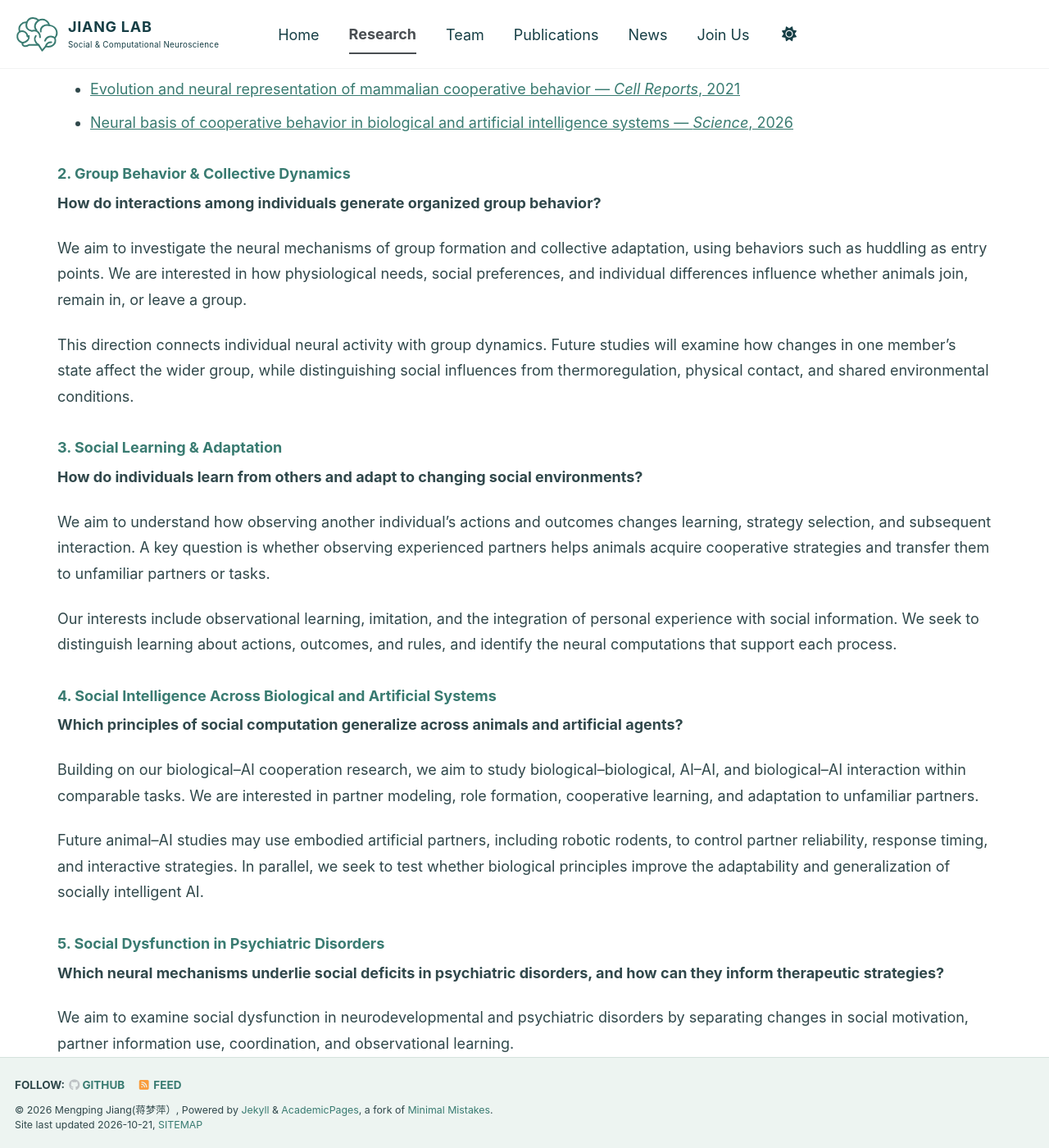
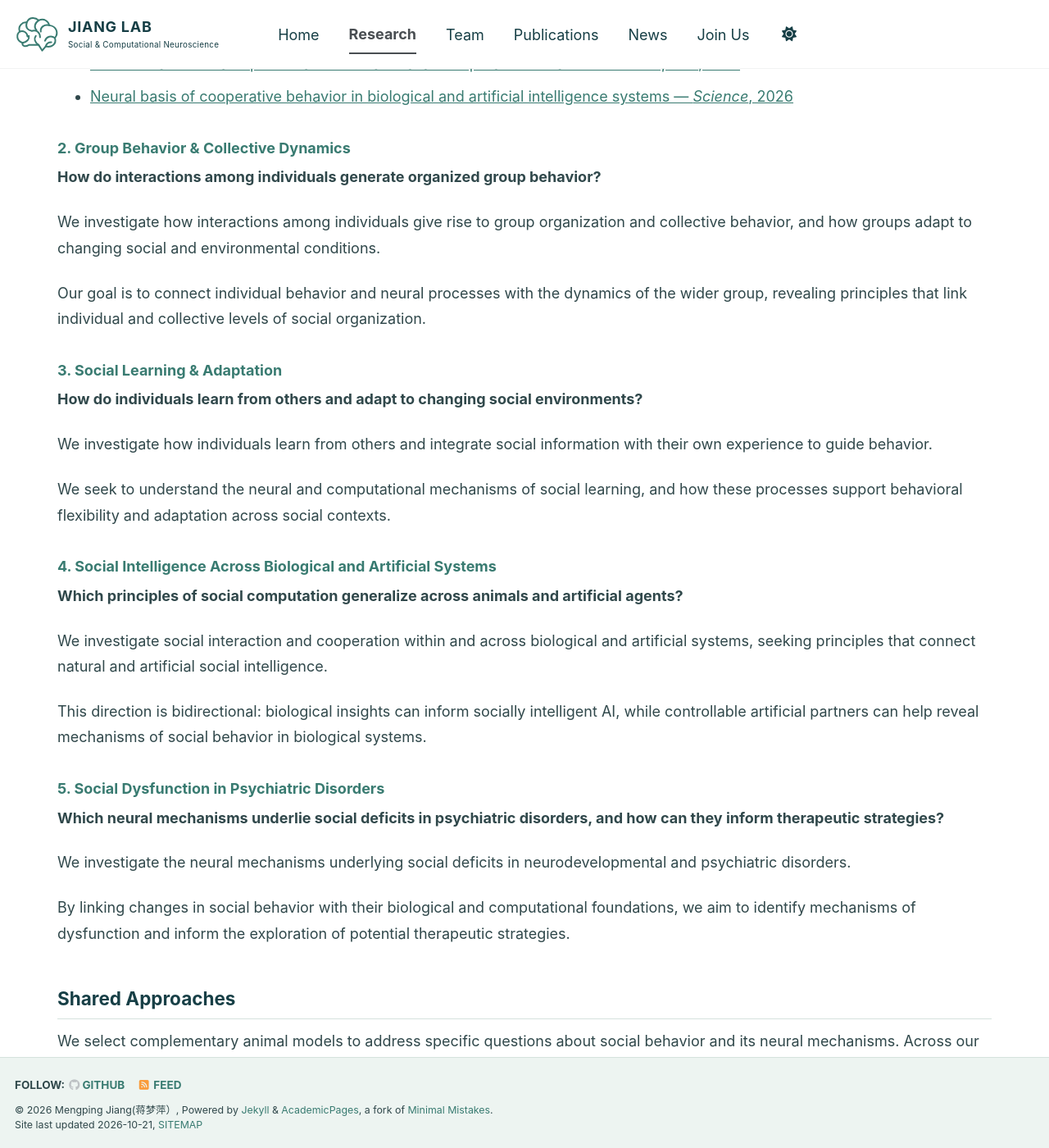
Before and after one commit to MengpingJiang/mengpingjiang.github.io, a Jekyll site: the page built from _pages/research.md, in a window 1280 px wide and 1400 px high, scrolled down 831 px. Shown: the whole window at 82% size. Built offline with Jekyll 4.4.1, drawn with Linux system fonts in a browser that asks for light colours; a script bundle is joined from its source files by our own code; library files that are not in the unit come from our copies; some of the changed text lies outside the part shown.

Commit message:
Generalize research descriptions to focus on scientific aims without project-specific plans

```diff
--- a/_pages/research.md
+++ b/_pages/research.md
@@ -19,9 +19,9 @@ Our research examines how individuals coordinate during interaction, how interac
 
 **How do individuals use partner information to achieve shared goals?**
 
-Our work has established behavioral paradigms for studying mammalian cooperation and investigated its cortical representations and circuit mechanisms. Building on this foundation, we investigate how individuals evaluate cooperation relative to independent action, predict a partner's behavior, and adjust their actions in real time.
+Building on our research in mammalian cooperation, we investigate how individuals use social information to make cooperative decisions and coordinate their actions with others.
 
-Key questions include how partner reliability, rewards, and effort shape cooperation; how initiating and following roles emerge; and how distributed brain networks support flexible coordination.
+We seek to understand the neural representations, circuit mechanisms, and computational principles that support flexible cooperation and social coordination.
 
 **Research foundation**
 
@@ -34,9 +34,9 @@ Key questions include how partner reliability, rewards, and effort shape coopera
 
 **How do interactions among individuals generate organized group behavior?**
 
-We aim to investigate the neural mechanisms of group formation and collective adaptation, using behaviors such as huddling as entry points. We are interested in how physiological needs, social preferences, and individual differences influence whether animals join, remain in, or leave a group.
+We investigate how interactions among individuals give rise to group organization and collective behavior, and how groups adapt to changing social and environmental conditions.
 
-This direction connects individual neural activity with group dynamics. Future studies will examine how changes in one member's state affect the wider group, while distinguishing social influences from thermoregulation, physical contact, and shared environmental conditions.
+Our goal is to connect individual behavior and neural processes with the dynamics of the wider group, revealing principles that link individual and collective levels of social organization.
 
 <span id="social-learning" class="lscn-anchor"></span>
 
@@ -44,9 +44,9 @@ This direction connects individual neural activity with group dynamics. Future s
 
 **How do individuals learn from others and adapt to changing social environments?**
 
-We aim to understand how observing another individual's actions and outcomes changes learning, strategy selection, and subsequent interaction. A key question is whether observing experienced partners helps animals acquire cooperative strategies and transfer them to unfamiliar partners or tasks.
+We investigate how individuals learn from others and integrate social information with their own experience to guide behavior.
 
-Our interests include observational learning, imitation, and the integration of personal experience with social information. We seek to distinguish learning about actions, outcomes, and rules, and identify the neural computations that support each process.
+We seek to understand the neural and computational mechanisms of social learning, and how these processes support behavioral flexibility and adaptation across social contexts.
 
 <span id="cross-system-intelligence" class="lscn-anchor"></span>
 
@@ -54,9 +54,9 @@ Our interests include observational learning, imitation, and the integration of
 
 **Which principles of social computation generalize across animals and artificial agents?**
 
-Building on our biological–AI cooperation research, we aim to study biological–biological, AI–AI, and biological–AI interaction within comparable tasks. We are interested in partner modeling, role formation, cooperative learning, and adaptation to unfamiliar partners.
+We investigate social interaction and cooperation within and across biological and artificial systems, seeking principles that connect natural and artificial social intelligence.
 
-Future animal–AI studies may use embodied artificial partners, including robotic rodents, to control partner reliability, response timing, and interactive strategies. In parallel, we seek to test whether biological principles improve the adaptability and generalization of socially intelligent AI.
+This direction is bidirectional: biological insights can inform socially intelligent AI, while controllable artificial partners can help reveal mechanisms of social behavior in biological systems.
 
 <span id="social-dysfunction" class="lscn-anchor"></span>
 
@@ -64,9 +64,9 @@ Future animal–AI studies may use embodied artificial partners, including robot
 
 **Which neural mechanisms underlie social deficits in psychiatric disorders, and how can they inform therapeutic strategies?**
 
-We aim to examine social dysfunction in neurodevelopmental and psychiatric disorders by separating changes in social motivation, partner information use, coordination, and observational learning.
+We investigate the neural mechanisms underlying social deficits in neurodevelopmental and psychiatric disorders.
 
-A complementary interest is how social environments and positive interactions influence stress susceptibility and depression-related behavioral changes. Our long-term goal is to identify mechanisms and evaluate targeted behavioral or circuit interventions, including their persistence and transfer across social contexts.
+By linking changes in social behavior with their biological and computational foundations, we aim to identify mechanisms of dysfunction and inform the exploration of potential therapeutic strategies.
 
 ## Shared Approaches
 
```
